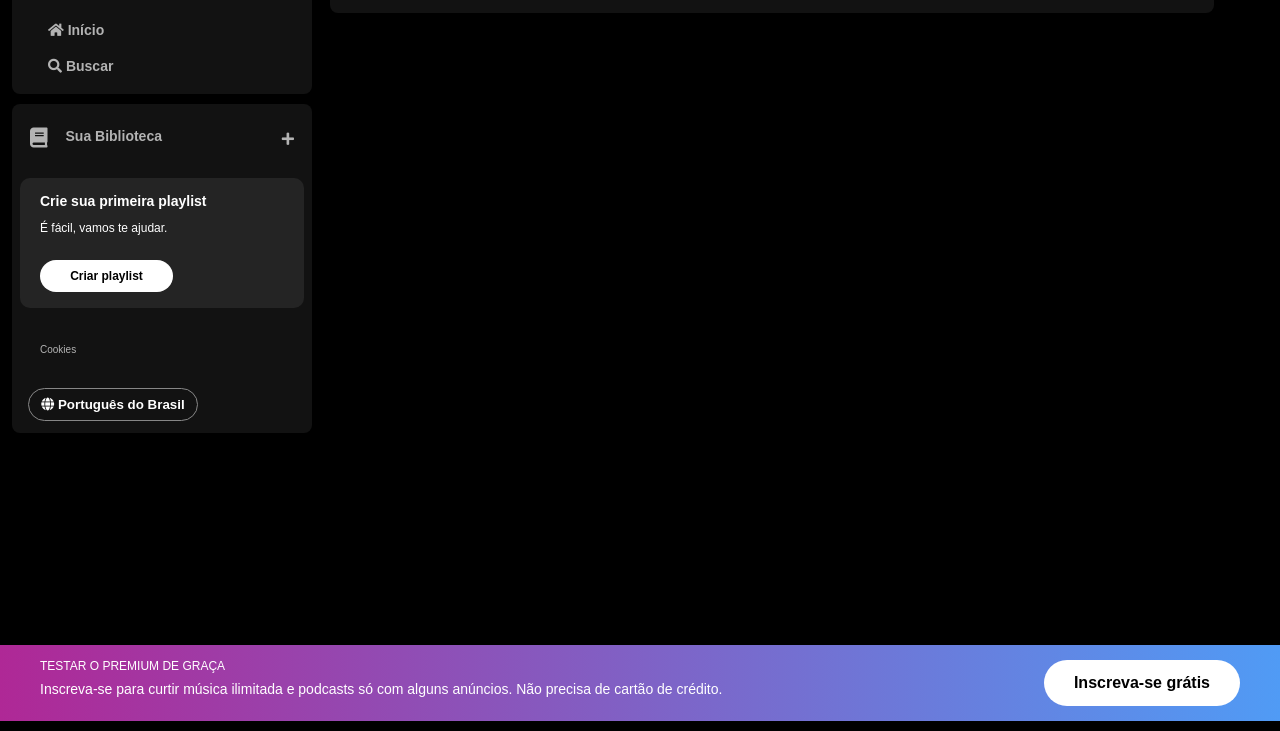
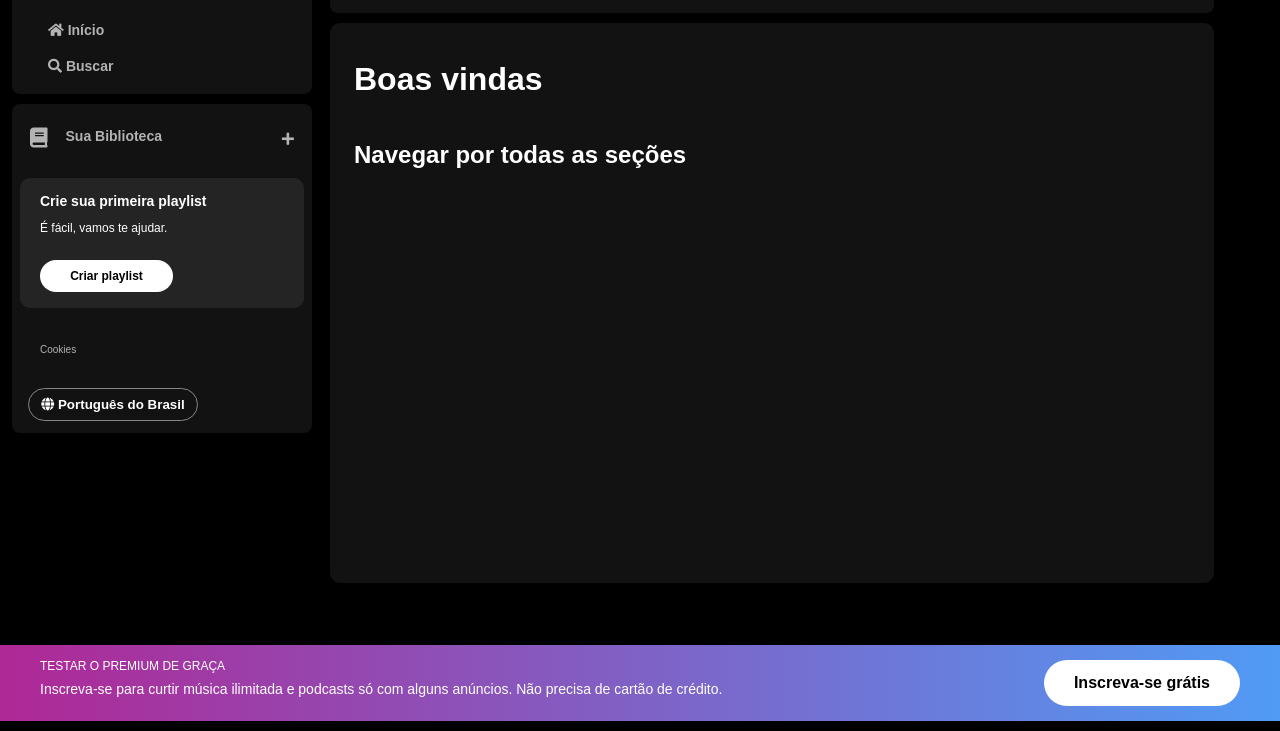
Before and after one commit to Robson-Teixeira/frontend-II-imersao, a plain HTML site: page src/index.html in a window 1280 px wide. Shown: the part 79-810 px from the top of the page. Drawn offline with Linux system fonts and the light colour scheme.

Commit message:
Aula 03: Desafio

```diff
--- a/src/index.html
+++ b/src/index.html
@@ -93,6 +93,15 @@
                     <button class="login">Entrar</button>
                 </div>
             </nav>
+
+            <div class="playlist-container">
+                <div id="result-playlists">
+                    <div class="playlist">
+                        <h1 id="greeting">Boas vindas</h1>
+                        <h2 class="greeting-subtitle">Navegar por todas as seções</h2>
+                    </div>
+                </div>
+            </div>
         </div>
     </main>
 
--- a/src/styles/main-content.css
+++ b/src/styles/main-content.css
@@ -90,3 +90,30 @@
     font-weight: 700;
     border-radius: 40px;
 }
+
+/* PLAYLIST */
+
+.playlist-container {
+    height: 68vh;
+    padding-top: 16px;
+    margin: 10px;
+    border-radius: 10px;
+    background-color: #121212;
+}
+
+.playlist {
+    margin: 24px;
+}
+
+.playlist #greeting {
+    color: #fff;
+    font-size: 32px;
+    font-weight: 700;
+    margin-bottom: 48px;
+}
+
+.playlist .greeting-subtitle {
+    color: #fff;
+    font-size: 24px;
+    font-weight: 700;
+}
```
